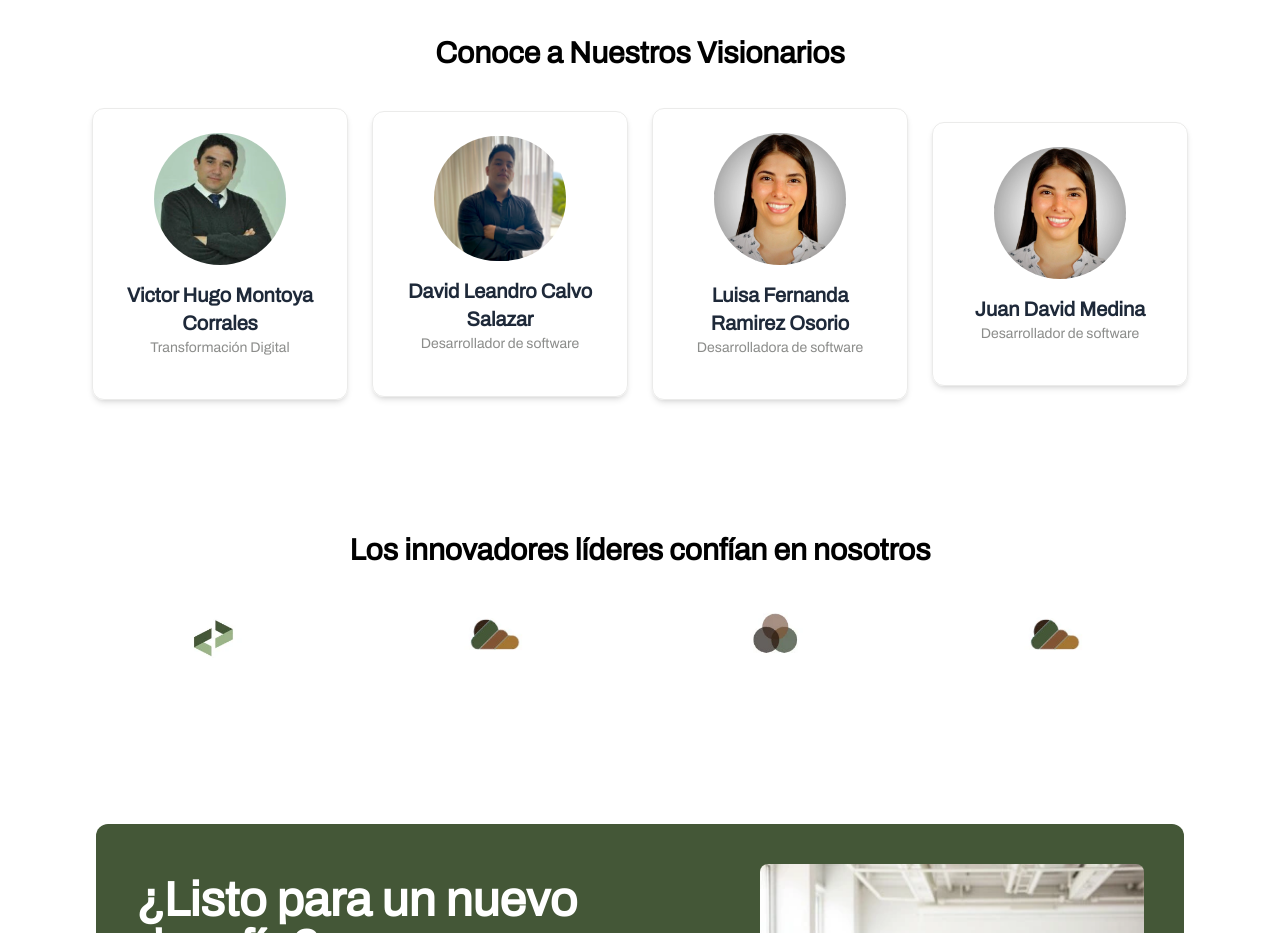
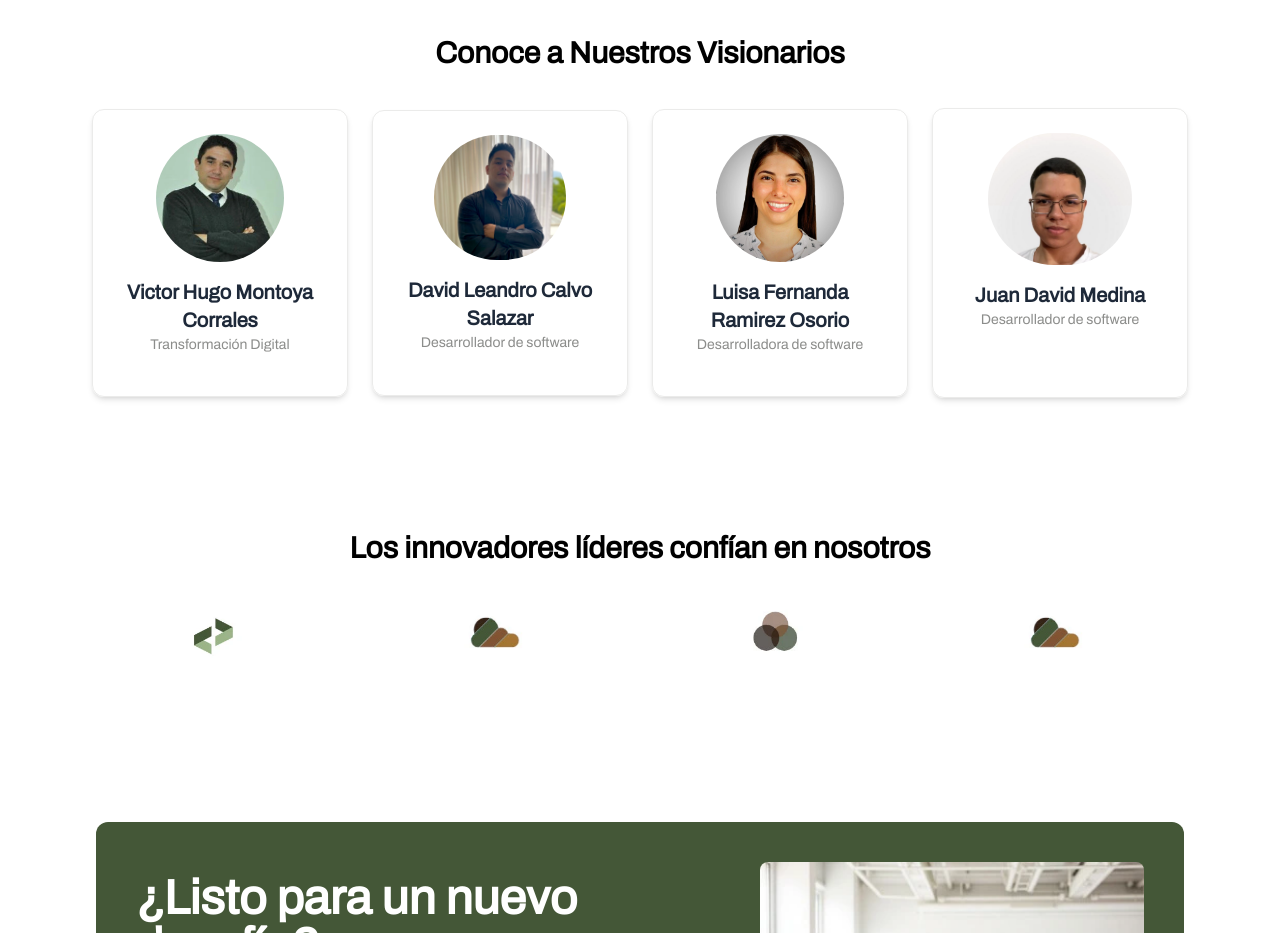
Before and after one commit to ramirezluisa503/bunkua, a React (Vite) app: page /AboutUs in a window 1280 px wide. Shown: the part 2740-3673 px from the top of the page. Built offline with nearby package versions, Linux system fonts and the light colour scheme.

Commit message:
Agregar foto juan david medina

```diff
--- a/src/Landing/TrainingAI.tsx
+++ b/src/Landing/TrainingAI.tsx
@@ -1,4 +1,3 @@
-import React from 'react';
 import { useTranslation } from 'react-i18next';
 import IMGportada from '../assets/Images/PortadaCapacitacionIA.webp';
 import NuestroPrograma from '../assets/Images/NuestroPrograma.webp';
--- a/src/Pages/AboutUs.tsx
+++ b/src/Pages/AboutUs.tsx
@@ -11,6 +11,7 @@ import Trusted5 from '../assets/Images/Trusted5.webp';
 import victor from '../assets/Images/victor.webp';
 import david from '../assets/Images/david.webp';
 import luisa from '../assets/Images/luisa.webp';
+import Juan from '../assets/Images/JuanDavidMedina.webp';
 import ComillasCafes from '../assets/Images/ComillasCafes.svg';
 import bombillo from '../assets/Images/Bombillo.svg';
 import escudo from '../assets/Images/Escudo.svg';
@@ -26,7 +27,7 @@ export const AboutUs = () => {
   return (
     <Layout>
       <article>
-        {/*ABOUT BUNKUA */}
+
         {/*ABOUT BUNKUA */}
         <section>
           <div className="sm:grid-cols-2 sm:gap-15 sm:py-20 gap-10 grid grid-cols-1 p-16 items-center place-items-center">
@@ -216,7 +217,7 @@ export const AboutUs = () => {
                   <img
                     src={victor}
                     alt="Visionary"
-                    className="rounded-full h-auto w-33"
+                    className="rounded-full h-auto w-32"
                   />
                   <h3 className="text-xl font-semibold text-gray-800 mt-4">
                     {t('au_visionarioElenaNombre')}
@@ -256,7 +257,7 @@ export const AboutUs = () => {
                   <img
                     src={luisa}
                     alt="Visionary"
-                    className="rounded-full h-auto w-33"
+                    className="rounded-full h-auto w-32"
                   />
                   <h3 className="text-xl font-semibold text-gray-800 mt-4">
                     {t('au_visionarioMarcusNombre')}
@@ -274,14 +275,14 @@ export const AboutUs = () => {
               >
                 <div className="border border-borderGrey rounded-xl p-6 flex flex-col justify-center items-center h-full text-center mb-8 w-3xs shadow-md transform hover:scale-102 transition-transform duration-300">
                   <img
-                    src={luisa}
+                    src={Juan}
                     alt="Visionary"
-                    className="rounded-full h-auto w-33"
+                    className="rounded-full h-auto w-36"
                   />
                   <h3 className="text-xl font-semibold text-gray-800 mt-4">
                     {t('au_visionarioDavidNombre')}
                   </h3>
-                  <p className="sm:max-w-80 text-grey text-[14px] mb-4 leading-relaxed text-center">
+                  <p className="sm:max-w-80 text-grey text-[14px] mb-4 leading-relaxed text-center h-12">
                     {t('au_visionarioDavidCargo')}
                   </p>
                 </div>
--- a/src/locales/es/translation.json
+++ b/src/locales/es/translation.json
@@ -140,7 +140,7 @@
   "au_visionarioMarcusCargo": "Desarrolladora de software",
   "au_visionarioSophiaNombre": "David Leandro Calvo Salazar",
   "au_visionarioSophiaCargo": "Desarrollador de software",
-  "au_visionarioDavidNombre": "Juan David Medina",
+  "au_visionarioDavidNombre": "Juan David Medina ",
   "au_visionarioDavidCargo": "Desarrollador de software",
   "au_hitosTitulo": "Nuestra Trayectoria y Hitos",
   "au_hito2020Titulo": "2020",
```
Also changed, not shown: src/assets/Images/JuanDavidMedina.webp (added).
